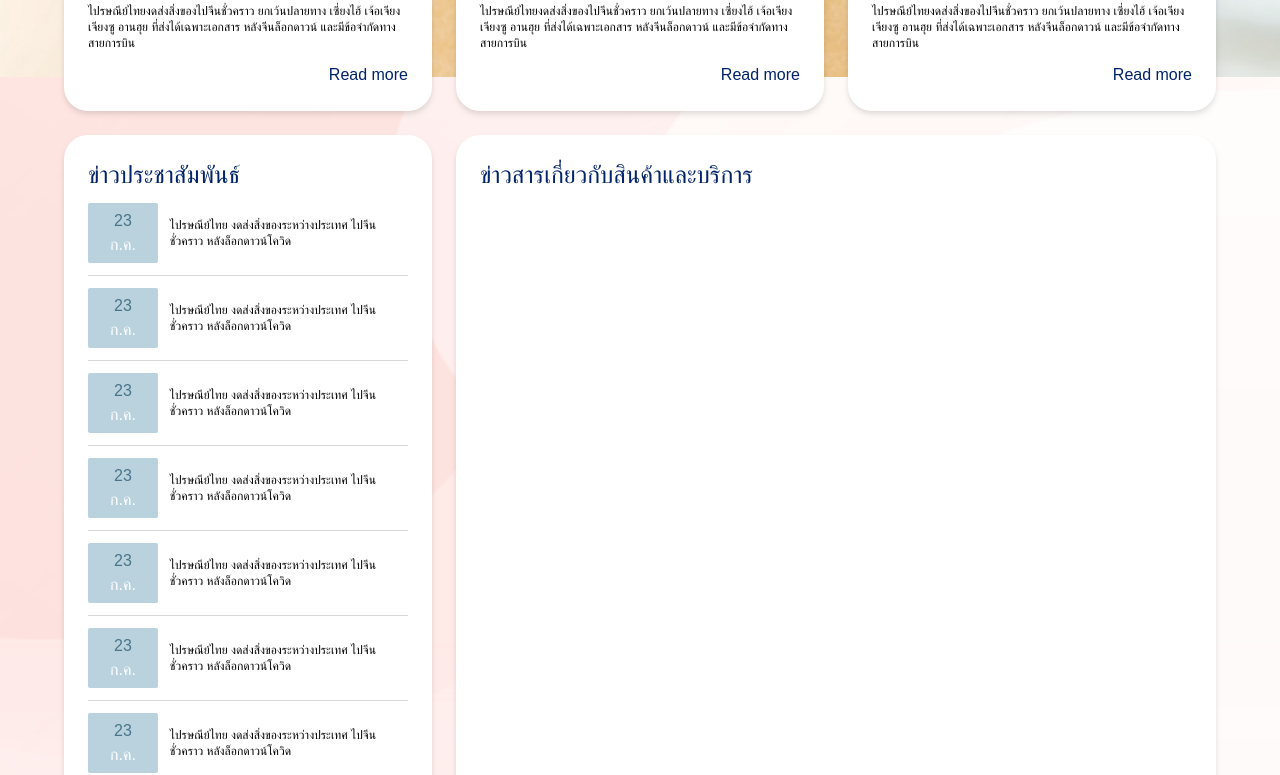
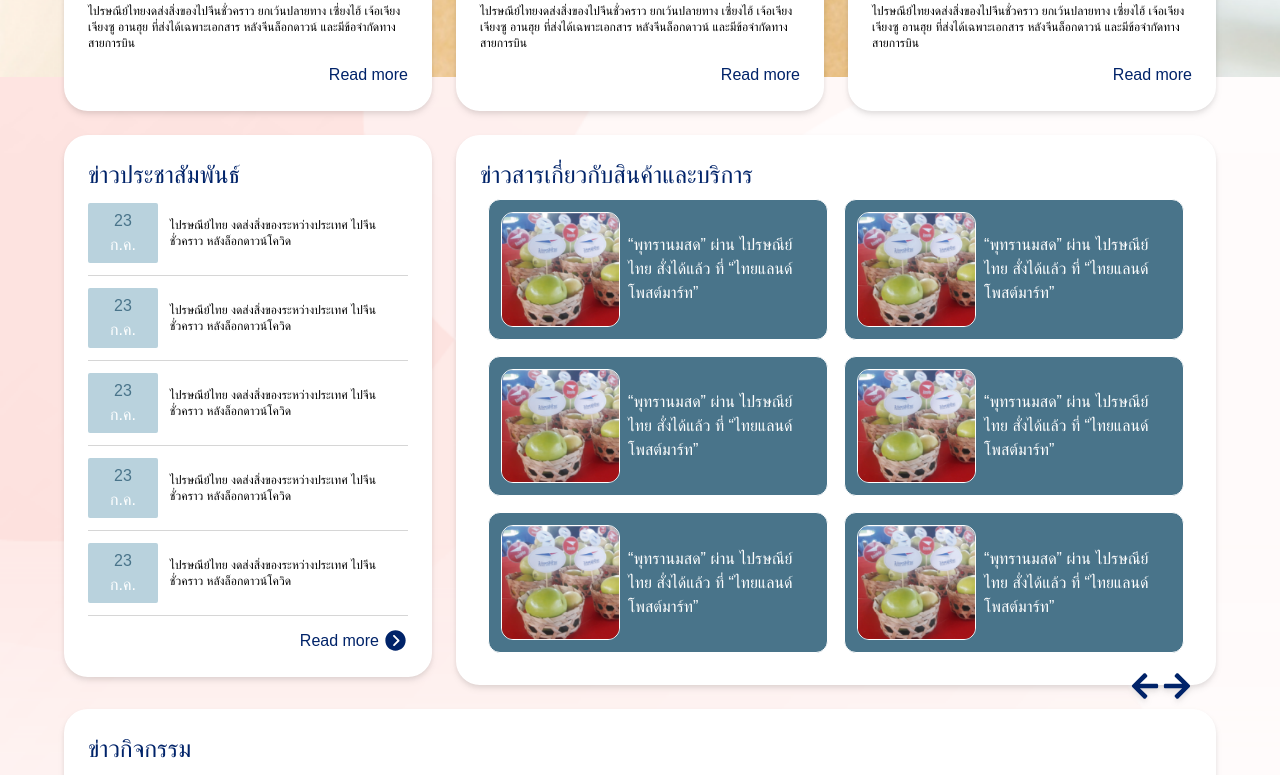
Before and after one commit to jarangit/thaillandPost, a Next.js app: page /layout3 in a window 1280 px wide. Shown: the part 567-1342 px from the top of the page. Built offline with nearby package versions, Linux system fonts and the light colour scheme; a web font is replaced by a local one.

Commit message:
feat: create slide product at t3

```diff
--- a/components/template3/newsList.tsx
+++ b/components/template3/newsList.tsx
@@ -8,7 +8,7 @@ const NewsList = (props: Props) => {
   return (
     <div className=' bg-white p-6  rounded-3xl drop-shadow-md'>
       <div className='text-2xl text-blue'>ข่าวประชาสัมพันธ์</div>
-      {mockPost.map((item, key) => (
+      {mockPost.slice(0,5).map((item, key) => (
         <div key = {key} className='flex gap-3 py-3 border-b border-gray-light cursor-pointer items-center'>
           <div className='bg-blue-light text-white w-24 h-[60px] flex justify-center items-center flex-col rounded-sm'>
             <div className='text-blue-dark'>23</div>
--- a/components/template3/productItem.tsx
+++ b/components/template3/productItem.tsx
@@ -1,10 +1,24 @@
+import Image from 'next/image';
 import React from 'react'
 
-type Props = {}
+type Props = {
+  title: string;
+  image: string;
+}
 
-const ProductItem = (props: Props) => {
+const ProductItem = ({ title, image }: Props) => {
   return (
-    <div>ProductItem</div>
+    <div className='flex gap-2 border bg-blue-dark rounded-xl p-3 items-center text-white m-2'>
+      <div className='border rounded-xl overflow-hidden'>
+        <Image
+          src={image}
+          alt=""
+          width={250}
+          height={250}
+        />
+      </div>
+      <div>{title}</div>
+    </div>
   )
 }
 
--- a/components/template3/productList.tsx
+++ b/components/template3/productList.tsx
@@ -1,13 +1,90 @@
 import React from 'react'
-
+import { FaArrowLeft, FaArrowRight } from 'react-icons/fa'
+import Slider from 'react-slick'
+import { mockDataProducts } from '../../constant/product'
+import ProductItem from './productItem'
 type Props = {}
 
 const ProductList = (props: Props) => {
+  const ArrowLeft = (props: JSX.IntrinsicAttributes & React.ClassAttributes<HTMLButtonElement> & React.ButtonHTMLAttributes<HTMLButtonElement>) => (
+    <button
+      {...props}
+      className='invisible lg:visible absolute -bottom-10 right-8 text-blue hover:text-blue-dark'
+    >
+      <FaArrowLeft
+        size={30}
+      />
+
+    </button>
+  );
+  const ArrowRight = (props: JSX.IntrinsicAttributes & React.ClassAttributes<HTMLButtonElement> & React.ButtonHTMLAttributes<HTMLButtonElement>) => (
+    <button
+      {...props}
+      className="invisible lg:visible absolute -bottom-10 right-0 text-blue hover:text-blue-dark"
+    >
+      <FaArrowRight
+        size={30}
+      />
+    </button>
+  );
+  const settings = {
+    // dots: true,
+    infinite: false,
+    speed: 500,
+    slidesToShow: 2,
+    slidesToScroll: 1,
+    rows: 3,
+    slidesPerRow: 1,
+    arrows: true,
+    swipeToSlide: true,
+    variableWidth: true,
+    accessibility: true,
+    prevArrow: <ArrowLeft />,
+    nextArrow: <ArrowRight />,
+    responsive: [
+      // {
+      //   breakpoint: 1024,
+      //   settings: {
+      //     slidesToShow: 3,
+      //     slidesToScroll: 3,
+      //     infinite: true,
+      //     dots: true
+      //   }
+      // },
+      // {
+      //   breakpoint: 600,
+      //   settings: {
+      //     slidesToShow: 2,
+      //     slidesToScroll: 2,
+      //     initialSlide: 2
+      //   }
+      // },
+      {
+        breakpoint: 480,
+        settings: {
+          slidesToShow: 1,
+          slidesToScroll: 1
+        }
+      }
+    ]
+  };
   return (
-    <div className='h-full bg-white p-6 rounded-3xl drop-shadow-md'>
+    <div className='h-full bg-white p-6 rounded-3xl drop-shadow-md relative'>
       <div className='text-2xl text-blue'>
-      ข่าวสารเกี่ยวกับสินค้าและบริการ
+        ข่าวสารเกี่ยวกับสินค้าและบริการ
       </div>
+      {/* <div className='grid grid-cols-2 gap-3 my-6'> */}
+      <Slider {...settings}>
+        {mockDataProducts.map((item, key) => (
+          <div key={key}>
+            <ProductItem
+              title={item.title}
+              image={item.image}
+            />
+          </div>
+        ))}
+      </Slider>
+      {/* </div> */}
     </div>
   )
 }
--- /dev/null
+++ b/constant/product.js
@@ -0,0 +1,50 @@
+export const mockDataProducts = [
+  {
+    title:`“พุทรานมสด” ผ่าน
+    ไปรษณีย์ไทย สั่งได้แล้ว
+     ที่ “ไทยแลนด์โพสต์มาร์ท”`,
+    image:`/img/product.png`,
+  },
+  {
+    title:`“พุทรานมสด” ผ่าน
+    ไปรษณีย์ไทย สั่งได้แล้ว
+     ที่ “ไทยแลนด์โพสต์มาร์ท”`,
+    image:`/img/product.png`,
+  },
+  {
+    title:`“พุทรานมสด” ผ่าน
+    ไปรษณีย์ไทย สั่งได้แล้ว
+     ที่ “ไทยแลนด์โพสต์มาร์ท”`,
+    image:`/img/product.png`,
+  },
+  {
+    title:`“พุทรานมสด” ผ่าน
+    ไปรษณีย์ไทย สั่งได้แล้ว
+     ที่ “ไทยแลนด์โพสต์มาร์ท”`,
+    image:`/img/product.png`,
+  },
+  {
+    title:`“พุทรานมสด” ผ่าน
+    ไปรษณีย์ไทย สั่งได้แล้ว
+     ที่ “ไทยแลนด์โพสต์มาร์ท”`,
+    image:`/img/product.png`,
+  },
+  {
+    title:`“พุทรานมสด” ผ่าน
+    ไปรษณีย์ไทย สั่งได้แล้ว
+     ที่ “ไทยแลนด์โพสต์มาร์ท”`,
+    image:`/img/product.png`,
+  },
+  {
+    title:`“พุทรานมสด” ผ่าน
+    ไปรษณีย์ไทย สั่งได้แล้ว
+     ที่ “ไทยแลนด์โพสต์มาร์ท”`,
+    image:`/img/product.png`,
+  },
+  {
+    title:`“พุทรานมสด” ผ่าน
+    ไปรษณีย์ไทย สั่งได้แล้ว
+     ที่ “ไทยแลนด์โพสต์มาร์ท”`,
+    image:`/img/product.png`,
+  },
+]
```
Also changed, not shown: public/img/product.png (added).
